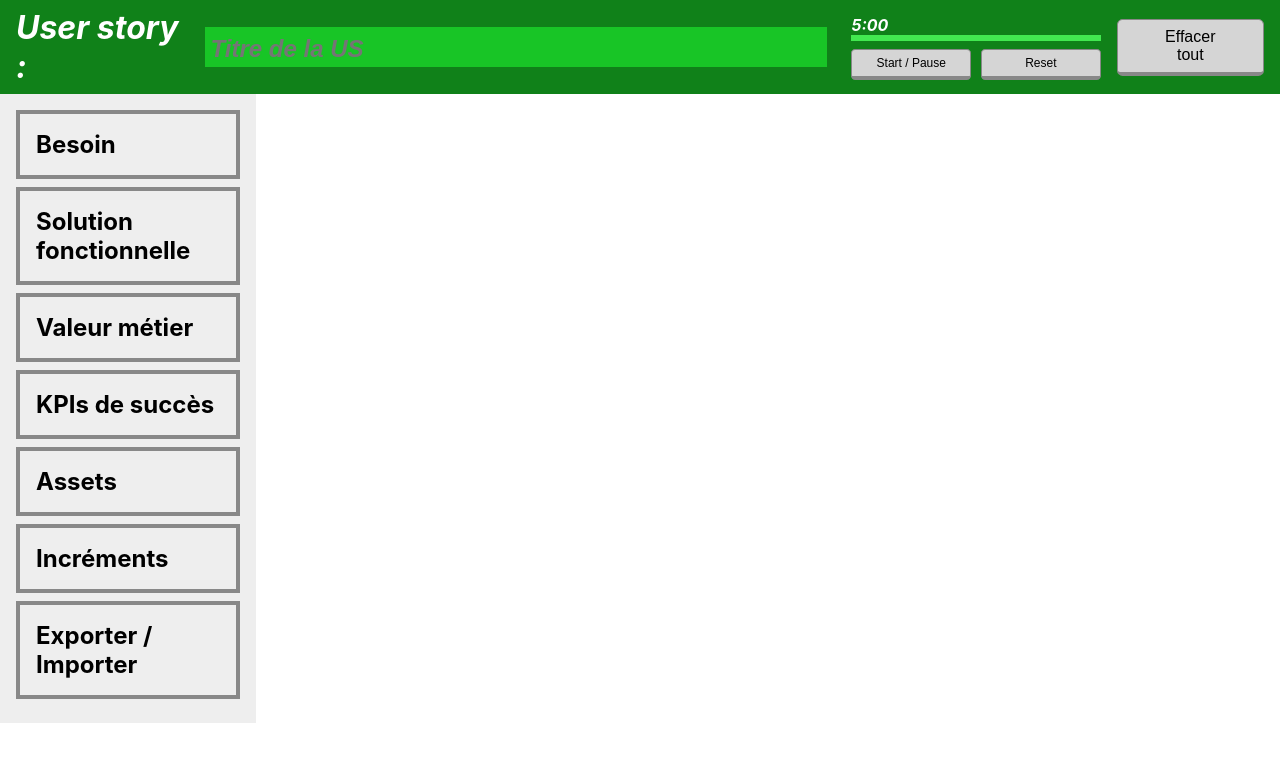
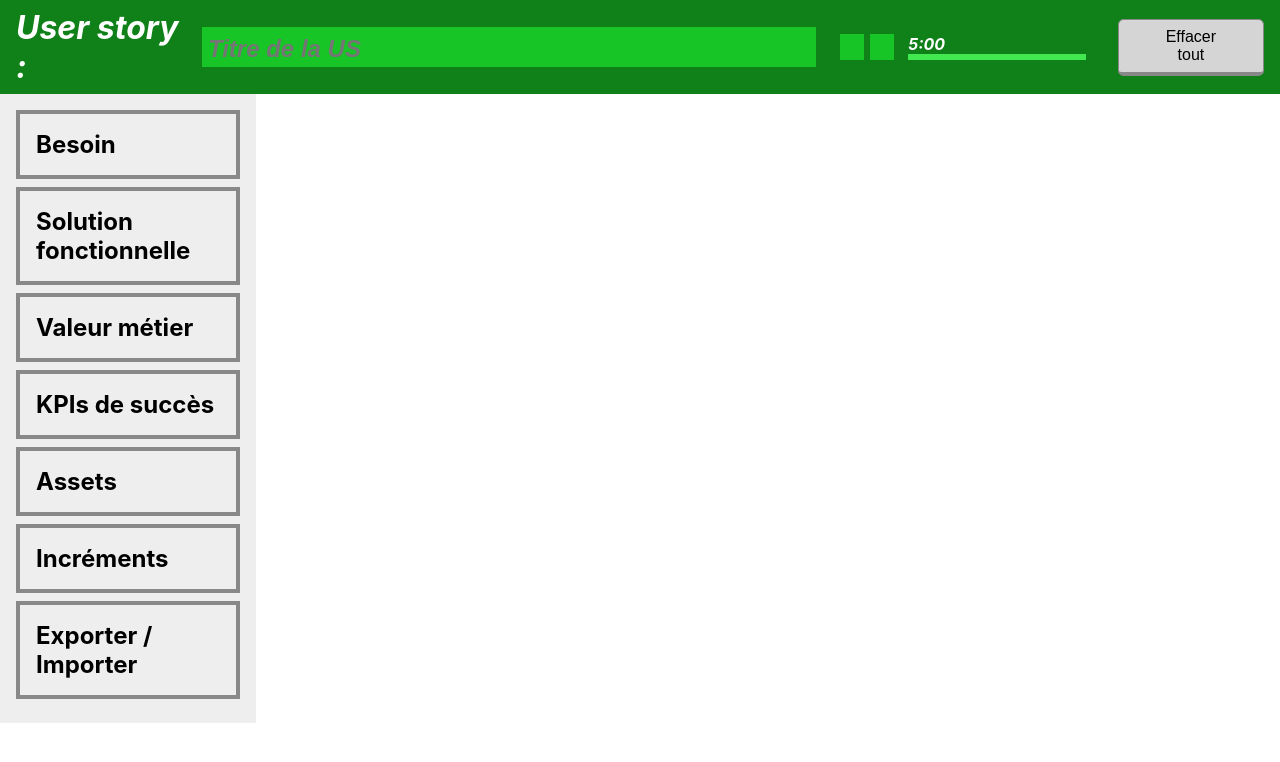
Before and after one commit to is06team/roadtrip-grooming, a Next.js app: page / in a window 1280 px wide. Shown: the top 762 px of the page. Built offline with nearby package versions, Linux system fonts and the light colour scheme.

Commit message:
Better timer style

```diff
--- a/pages/components/Timer/index.js
+++ b/pages/components/Timer/index.js
@@ -41,15 +41,15 @@ const Timer = () => {
 
     return (
         <div className={styles.Timer}>
-            <div>
+            <div className={styles.buttons}>
+                <button className="timer" onClick={startPause}><i className={'fas ' + (active ? 'fa-pause' : 'fa-play')}></i></button>
+                <button className="timer" onClick={reset}><i className="fas fa-undo-alt"></i></button>
+            </div>
+            <div className={styles.counter}>
                 <span className={styles.digits}>{format(seconds)}</span>
                 <div className={styles.progressContainer}>
-                    <div className={styles.progress} style={{ width: progressWidth(seconds)}}></div>
+                    <div className={styles.progressBar} style={{ width: progressWidth(seconds)}}></div>
                 </div>
-            </div>
-            <div className={styles.buttons}>
-                <button onClick={startPause}>Start / Pause</button>
-                <button onClick={reset}>Reset</button>
             </div>
         </div>
     );
--- a/pages/components/Timer/styles.module.scss
+++ b/pages/components/Timer/styles.module.scss
@@ -2,26 +2,30 @@
 
 .Timer {
     width: 20%;
-    margin-right: 1em;
+    margin-right: 2em;
+    display: flex;
+
+    .buttons {
+        margin-right: 0.5em;
+        display: flex;
+
+        button {
+            font-size: 0.75em;
+            padding: 0;
+        }
+    }
+
+    .counter {
+        flex-grow: 1;
+    }
 
     .progressContainer {
         height: 6px;
         background-color: $timer-progress-background;
-    }
 
-    .progress {
-        height: 6px;
-        background-color: $timer-progress-color;
-    }
-
-    .buttons {
-        margin-top: 0.5em;
-        display: flex;
-        justify-content: space-between;
-    }
-
-    button {
-        width: 48%;
-        font-size: 0.75em;
+        .progressBar {
+            height: 6px;
+            background-color: $timer-progress-color;
+        }
     }
 }
--- a/pages/index.js
+++ b/pages/index.js
@@ -1,4 +1,5 @@
 import React, { createContext, useEffect, useState } from 'react'
+import Head from 'next/head'
 
 import AssetPhase from './components/AssetPhase'
 import Breadcrumb from './components/Breadcrumb'
@@ -74,6 +75,9 @@ const Main = () => {
           </div>
         </div>
       </AppDataContext.Provider>
+      <Head>
+        <script type="text/javascript" src="https://kit.fontawesome.com/c8a09f3a5c.js"></script>
+      </Head>
     </div>
   )
 }
--- a/styles/globals.scss
+++ b/styles/globals.scss
@@ -101,7 +101,7 @@ button, .file-field-container .button {
     border-bottom-width: 1px;
   }
 
-  &.title, &.criteriaTitle {
+  &.title, &.criteriaTitle, &.timer {
     padding: 0 1em;
     border: 0;
     border-radius: 0;
@@ -113,6 +113,19 @@ button, .file-field-container .button {
 
     &:active {
       margin: 0;
+    }
+  }
+
+  &.timer {
+    background-color: $color-main-light;
+    padding: 0.5em 1em !important;
+    margin-right: 0.5em;
+
+    &:active {
+      margin-right: 0.5em !important;
+    }
+    &:hover {
+      background-color: $color-main-lighter;
     }
   }
 
```
